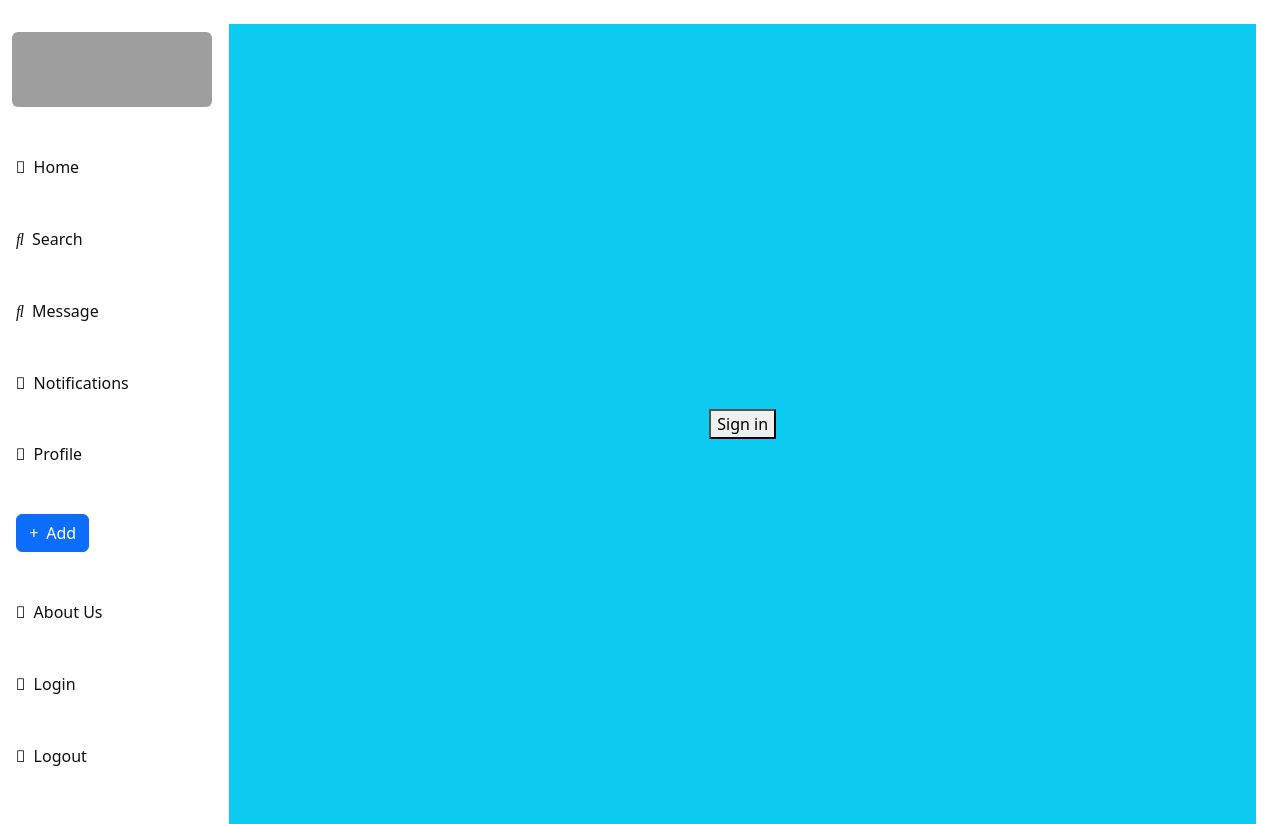
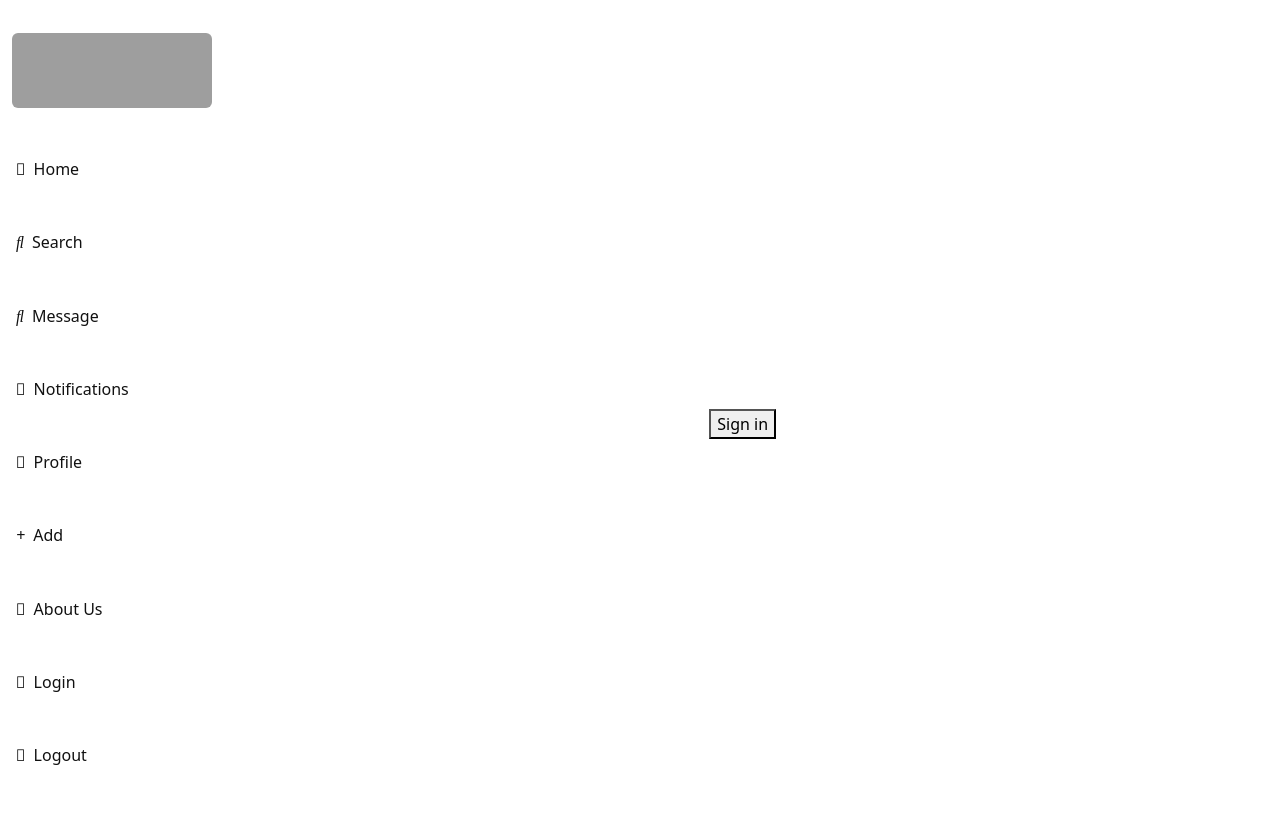
Before and after one commit to lexdier/remake, a Next.js app: page /login in a window 1280 px wide. Built offline with nearby package versions, Linux system fonts and the light colour scheme; grey boxes are pictures that could not be loaded.

Commit message:
style: change login bg

```diff
--- a/components/CreatePost.js
+++ b/components/CreatePost.js
@@ -3,15 +3,19 @@ import Modal from 'react-bootstrap/Modal'
 import { useEffect, useState } from 'react'
 
 export default function CreatePost({ show }) {
+
   const [seeModal, setSeeModal] = useState(false)
+
   useEffect(() => {
     setSeeModal(show)
   }, [show])
+
   return (
     <Modal
       size="lg"
       aria-labelledby="contained-modal-title-vcenter"
       centered
+      onHide={() => setSeeModal(false)}
       show={seeModal}
     >
       <Modal.Header closeButton>
--- a/components/TheSidebar.js
+++ b/components/TheSidebar.js
@@ -2,10 +2,10 @@ import ListGroup from 'react-bootstrap/ListGroup'
 import Link from 'next/link'
 import { Image, ListGroupItem } from 'react-bootstrap'
 import CreatePost from './CreatePost'
-import { useState } from 'react'
-import Button from 'react-bootstrap/Button'
+import { useEffect, useState } from 'react'
 
 export default function TheSidebar() {
+
   const [show, setShow] = useState(false)
 
   return (
@@ -56,13 +56,12 @@ export default function TheSidebar() {
           </Link>
         </ListGroupItem>
         <ListGroupItem className="p-2 rounded-2 border-0">
-          <Button onClick={() => setShow(true)} className="d-flex">
+          <div onClick={() => setShow(true)} className="d-flex LinkColor">
             <div>
               <i className="fa-light fa-plus me-2" />
             </div>
             <span>Add</span>
-          </Button>
-
+          </div>
         </ListGroupItem>
         <ListGroupItem className="p-2 rounded-2 border-0">
           <Link href="/" className="text-decoration-none d-flex LinkColor">
--- a/pages/login.js
+++ b/pages/login.js
@@ -2,10 +2,12 @@ import { useRouter } from 'next/router'
 import { useAuth0 } from '@auth0/auth0-react'
 
 export default function LoginPage() {
+
   const router = useRouter()
-  const { loginWithRedirect } = useAuth0();
+  const { loginWithRedirect } = useAuth0()
+
   return (
-    <div className="vh-100 bg-info  d-flex justify-content-center align-items-center">
+    <div className="vh-100  d-flex justify-content-center align-items-center">
       <button onClick={() => loginWithRedirect()}>
         Sign in
       </button>
--- a/styles/globals.css
+++ b/styles/globals.css
@@ -51,6 +51,8 @@ a {
 
 .LinkColor:hover {
   color: darkgray;
+  cursor: pointer;
+  user-select: none;
 }
 
 .HistoryList {
```
Also changed, not shown: pages/logout.js (+10 -8 lines).
